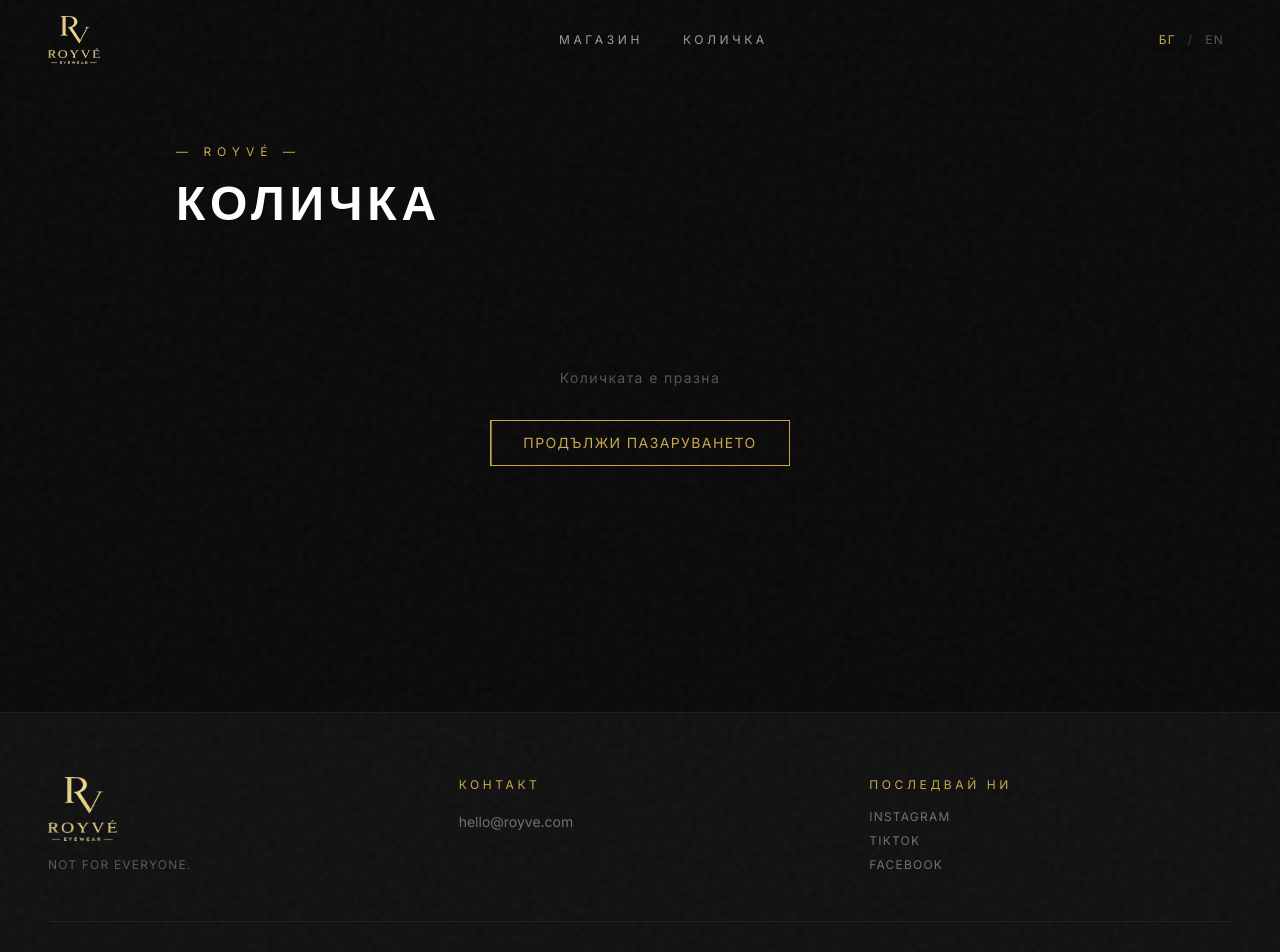
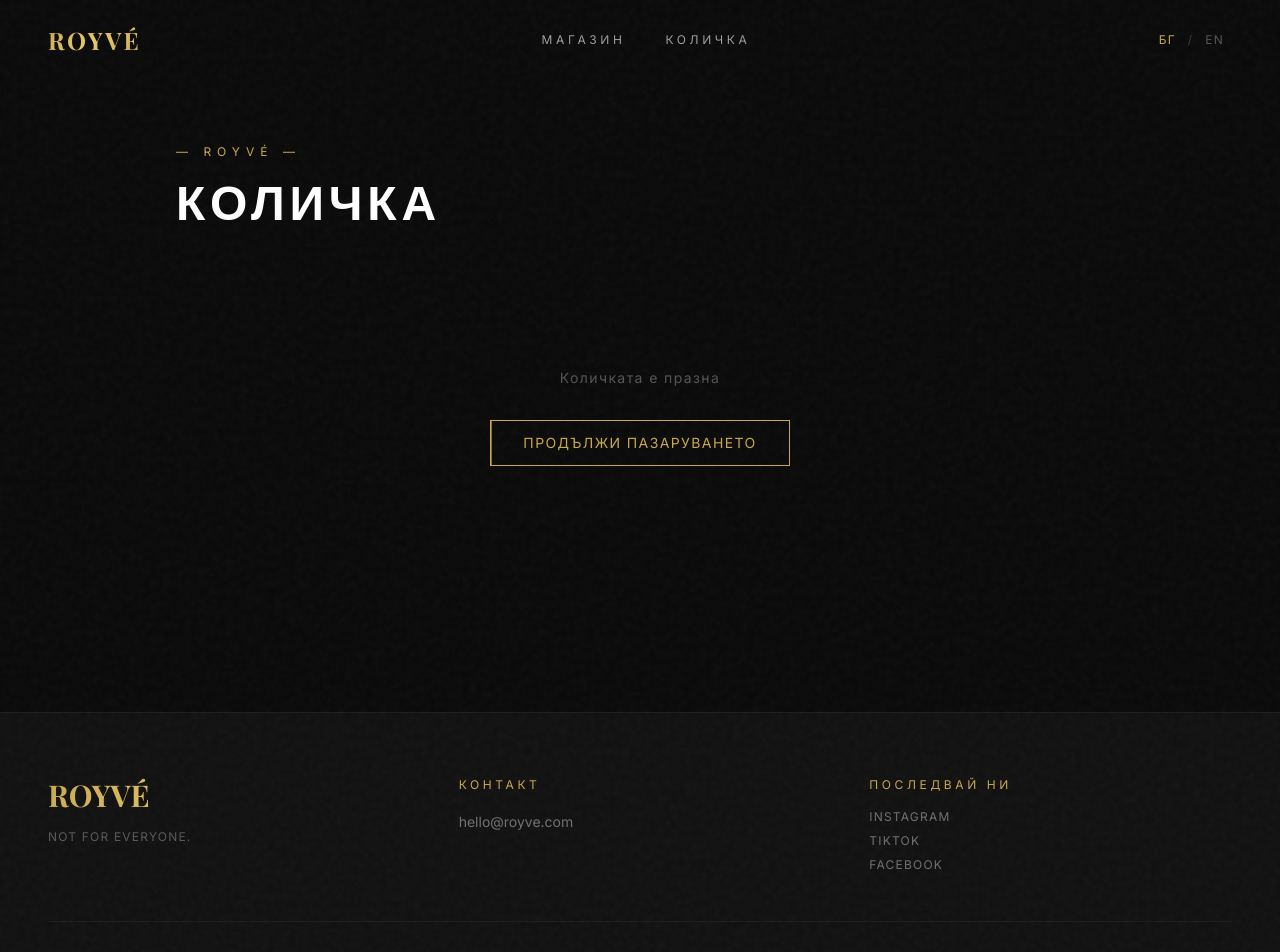
Before and after one commit to martokolev2004/royve-website, a Next.js app: page /cart in a window 1280 px wide. Shown: the top 952 px of the page. Built offline with nearby package versions, Linux system fonts and the light colour scheme; a web font is replaced by a local one.

Commit message:
Revert "Use real ROYVÉ logo (gold monogram, transparent) in navbar, footer, and loading screen"
This reverts commit 2be193fbd66d9bc83015c96fa12cd7ff093465dd.

```diff
--- a/components/Footer.tsx
+++ b/components/Footer.tsx
@@ -1,6 +1,5 @@
 "use client";
 import Link from "next/link";
-import Image from "next/image";
 import { useLang } from "@/context/LanguageContext";
 
 export default function Footer() {
@@ -11,9 +10,7 @@ export default function Footer() {
         <div className="grid grid-cols-1 md:grid-cols-3 gap-12">
           {/* Brand */}
           <div>
-            <div className="relative h-16 w-40 mb-4">
-              <Image src="/logo.png" alt="ROYVÉ" fill className="object-contain object-left" unoptimized />
-            </div>
+            <span className="font-serif text-3xl font-bold text-gold-gradient block mb-4">ROYVÉ</span>
             <p className="text-white/30 text-xs tracking-widest uppercase font-sans">NOT FOR EVERYONE.</p>
           </div>
 
--- a/components/LoadingScreen.tsx
+++ b/components/LoadingScreen.tsx
@@ -1,6 +1,5 @@
 "use client";
 import { useEffect, useState } from "react";
-import Image from "next/image";
 import { motion, AnimatePresence } from "framer-motion";
 
 export default function LoadingScreen() {
@@ -22,12 +21,16 @@ export default function LoadingScreen() {
         >
           <div className="text-center">
             <motion.div
-              className="relative h-32 w-56 mx-auto"
-              initial={{ opacity: 0, scale: 0.9 }}
-              animate={{ opacity: 1, scale: 1 }}
+              initial={{ opacity: 0, letterSpacing: "0.3em" }}
+              animate={{ opacity: 1, letterSpacing: "0.5em" }}
               transition={{ duration: 1.2, ease: "easeOut" }}
             >
-              <Image src="/logo.png" alt="ROYVÉ" fill className="object-contain" unoptimized priority />
+              <span
+                className="font-serif text-5xl font-bold text-gold-gradient"
+                style={{ fontFamily: "var(--font-playfair)" }}
+              >
+                ROYVÉ
+              </span>
             </motion.div>
             <motion.div
               className="mt-4 h-px bg-gold mx-auto"
@@ -35,6 +38,14 @@ export default function LoadingScreen() {
               animate={{ width: 120 }}
               transition={{ duration: 1, delay: 0.5, ease: "easeOut" }}
             />
+            <motion.p
+              className="mt-4 text-white/30 text-xs tracking-[0.4em] font-sans uppercase"
+              initial={{ opacity: 0 }}
+              animate={{ opacity: 1 }}
+              transition={{ delay: 0.8, duration: 0.6 }}
+            >
+              EYEWEAR
+            </motion.p>
           </div>
         </motion.div>
       )}
--- a/components/Navbar.tsx
+++ b/components/Navbar.tsx
@@ -1,6 +1,5 @@
 "use client";
 import Link from "next/link";
-import Image from "next/image";
 import { useEffect, useState } from "react";
 import { motion, AnimatePresence } from "framer-motion";
 import { useLang } from "@/context/LanguageContext";
@@ -29,8 +28,8 @@ export default function Navbar() {
     >
       <div className="max-w-7xl mx-auto px-6 lg:px-12 flex items-center justify-between h-20">
         {/* Logo */}
-        <Link href="/" className="relative h-12 w-32 flex items-center">
-          <Image src="/logo.png" alt="ROYVÉ" fill className="object-contain object-left" unoptimized priority />
+        <Link href="/" className="font-serif text-2xl font-bold tracking-widest text-gold-gradient">
+          ROYVÉ
         </Link>
 
         {/* Desktop nav */}
```
Also changed, not shown: public/logo.png (deleted).
